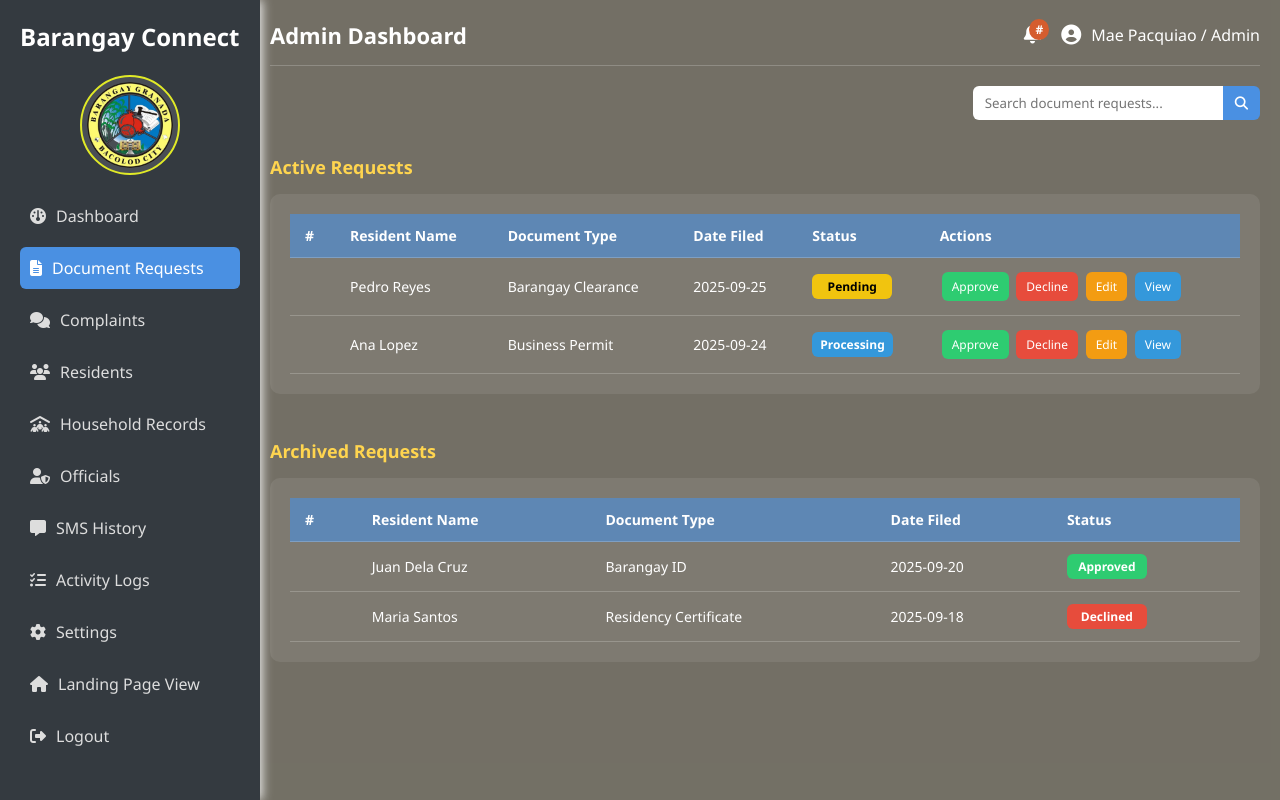
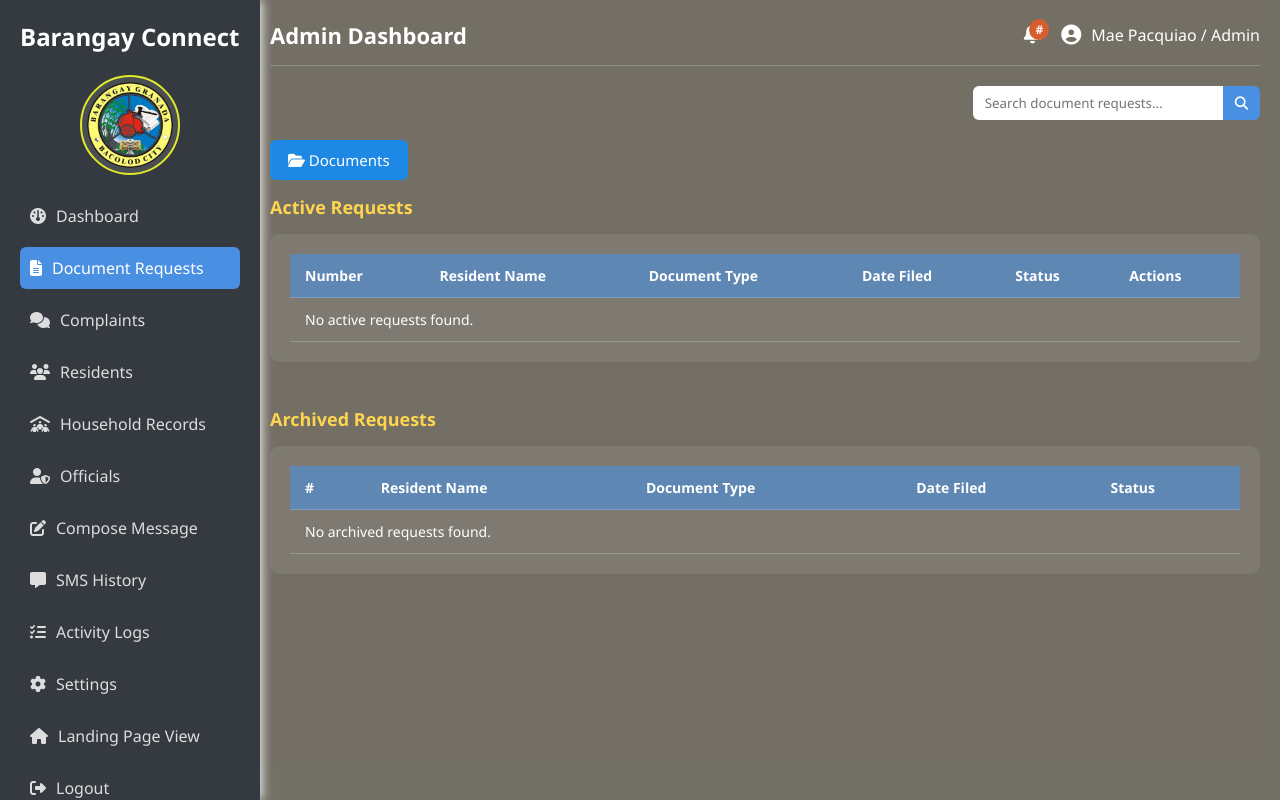
Before and after one commit to Maepacs/barangayconnect, a PHP site: page /admin/document_request.php in a window 1280 px wide. Run offline with PHP 8.4, Linux system fonts and the light colour scheme; a user stored in the database is signed in; data comes from the database, SQL or seed files in the repository; tables that the repository leaves empty hold one stand-in row (values such as "Sample post").

Commit message:
add "<li" at sidebar

```diff
--- a/admin/activity_logs.php
+++ b/admin/activity_logs.php
@@ -292,6 +292,7 @@ tr:hover {
       <li><a href="residents.php"><i class="fa-solid fa-users"></i> Residents</a></li>
       <li><a href="household.php"><i class="fa-solid fa-people-roof"></i> Household Records</a></li>
       <li><a href="officials.php"><i class="fa-solid fa-user-shield"></i> Officials</a></li>
+      <li><a href="compose_message.php"><i class="fa-solid fa-pen-to-square"></i> Compose Message</a></li>
       <li><a href="sms_history.php"><i class="fa-solid fa-message"></i> SMS History</a></li>
       <li><a href="activity_logs.php" class="active"><i class="fa-solid fa-list-check"></i> Activity Logs</a></li>
       <li><a href="settings.php"><i class="fa-solid fa-gear"></i> Settings</a></li>
--- a/admin/admin_dashboard.php
+++ b/admin/admin_dashboard.php
@@ -395,6 +395,7 @@ $notifCount = count($notifications);
       <li><a href="residents.php"><i class="fa-solid fa-users"></i> Residents</a></li>
       <li><a href="household.php"><i class="fa-solid fa-people-roof"></i> Household Records</a></li>
       <li><a href="officials.php"><i class="fa-solid fa-user-shield"></i> Officials</a></li>
+      <li><a href="compose_message.php"><i class="fa-solid fa-pen-to-square"></i> Compose Message</a></li>
       <li><a href="sms_history.php"><i class="fa-solid fa-message"></i> SMS History</a></li>
       <li><a href="activity_logs.php"><i class="fa-solid fa-list-check"></i> Activity Logs</a></li>
       <li><a href="settings.php"><i class="fa-solid fa-gear"></i> Settings</a></li>
--- a/admin/complaints.php
+++ b/admin/complaints.php
@@ -237,6 +237,7 @@ if ($result && $result->num_rows > 0) {
       <li><a href="residents.php"><i class="fa-solid fa-users"></i> Residents</a></li>
       <li><a href="household.php"><i class="fa-solid fa-people-roof"></i> Household Records</a></li>
       <li><a href="officials.php"><i class="fa-solid fa-user-shield"></i> Officials</a></li>
+      <li><a href="compose_message.php"><i class="fa-solid fa-pen-to-square"></i> Compose Message</a></li>
       <li><a href="sms_history.php"><i class="fa-solid fa-message"></i> SMS History</a></li>
       <li><a href="activity_logs.php"><i class="fa-solid fa-list-check"></i> Activity Logs</a></li>
       <li><a href="settings.php"><i class="fa-solid fa-gear"></i> Settings</a></li>
--- a/admin/document_request.php
+++ b/admin/document_request.php
@@ -1,5 +1,10 @@
 <?php
+require_once "../cons/config.php"; // ✅ Your DB connection file
+
+
 session_start();
+
+
 
 // Prevent caching
 header("Cache-Control: no-cache, no-store, must-revalidate");
@@ -203,6 +208,95 @@ body {
   cursor: pointer;
 }
 
+.documents-btn {
+  background-color: #1e88e5;
+  color: white;
+  border: none;
+  padding: 10px 18px;
+  border-radius: 6px;
+  font-size: 15px;
+  cursor: pointer;
+  transition: background 0.3s;
+}
+.documents-btn:hover {
+  background-color: #1565c0;
+}
+
+/* Modal Background */
+.modal {
+  display: none;
+  position: fixed;
+  z-index: 9999;
+  left: 0;
+  top: 0;
+  width: 100%;
+  height: 100%;
+  overflow: auto;
+  background-color: rgba(0,0,0,0.4);
+  justify-content: center;
+  align-items: center;
+}
+
+/* Modal Box */
+.modal-content {
+  background-color: #fff;
+  margin: auto;
+  padding: 30px;
+  border-radius: 10px;
+  width: 90%;
+  max-width: 450px;
+  text-align: center;
+  position: relative;
+  box-shadow: 0 8px 20px rgba(0,0,0,0.3);
+  animation: fadeIn 0.3s ease;
+}
+
+/* Modal Header */
+.modal-content h2 {
+  margin-bottom: 20px;
+  color: #333;
+}
+
+/* Close Button */
+.close {
+  position: absolute;
+  top: 10px;
+  right: 15px;
+  color: #aaa;
+  font-size: 28px;
+  font-weight: bold;
+  cursor: pointer;
+}
+.close:hover {
+  color: #000;
+}
+
+/* Document Buttons */
+.document-options button {
+  width: 100%;
+  background-color: #1976d2;
+  color: #fff;
+  border: none;
+  padding: 12px;
+  margin: 8px 0;
+  border-radius: 6px;
+  font-size: 15px;
+  cursor: pointer;
+  display: flex;
+  align-items: center;
+  justify-content: center;
+  gap: 8px;
+  transition: background 0.3s;
+}
+.document-options button:hover {
+  background-color: #0d47a1;
+}
+
+@keyframes fadeIn {
+  from { opacity: 0; transform: translateY(-20px); }
+  to { opacity: 1; transform: translateY(0); }
+}
+
 /* -------------------
    Table
 -------------------- */
@@ -316,6 +410,7 @@ tr:hover {
       <li><a href="residents.php"><i class="fa-solid fa-users"></i> Residents</a></li>
       <li><a href="household.php"><i class="fa-solid fa-people-roof"></i> Household Records</a></li>
       <li><a href="officials.php"><i class="fa-solid fa-user-shield"></i> Officials</a></li>
+      <li><a href="compose_message.php"><i class="fa-solid fa-pen-to-square"></i> Compose Message</a></li>
       <li><a href="sms_history.php"><i class="fa-solid fa-message"></i> SMS History</a></li>
       <li><a href="activity_logs.php"><i class="fa-solid fa-list-check"></i> Activity Logs</a></li>
       <li><a href="settings.php"><i class="fa-solid fa-gear"></i> Settings</a></li>
@@ -356,13 +451,41 @@ tr:hover {
       <button><i class="fa fa-search"></i></button>
     </div>
 
+    <!-- DOCUMENTS BUTTON -->
+<div class="documents">
+  <button class="documents-btn" onclick="openDocumentChooser()">
+    <i class="fa-solid fa-folder-open"></i> Documents
+  </button>
+</div>
+
+<!-- MODAL -->
+<div id="documentModal" class="modal">
+  <div class="modal-content">
+    <span class="close" onclick="closeDocumentChooser()">&times;</span>
+    <h2><i class="fa-solid fa-file"></i> Choose a Document</h2>
+
+    <div class="document-options">
+      <button onclick="generateDocument('clearance')">
+        <i class="fa-solid fa-file-lines"></i> Barangay Clearance
+      </button>
+      <button onclick="generateDocument('indigency')">
+        <i class="fa-solid fa-file-circle-exclamation"></i> Certificate of Indigency
+      </button>
+      <button onclick="generateDocument('residency')">
+        <i class="fa-solid fa-file-signature"></i> Certificate of Residency
+      </button>
+    </div>
+  </div>
+</div>
+
+
     <!-- Active Requests -->
     <h2 class="section-title">Active Requests</h2>
     <div class="table-container">
       <table id="requestsTable">
         <thead>
           <tr>
-            <th>#</th>
+            <th>Number</th>
             <th>Resident Name</th>
             <th>Document Type</th>
             <th>Date Filed</th>
@@ -371,12 +494,29 @@ tr:hover {
           </tr>
         </thead>
         <tbody>
+<?php
+  // Fetch active (pending or processing) requests
+  $query = "
+    SELECT dr.request_id, u.fullname, dr.document_type, dr.date_requested, dr.status
+    FROM document_request dr
+    JOIN users u ON dr.user_id = u.user_id
+    WHERE dr.status IN ('Pending', 'Processing')
+    ORDER BY dr.date_requested DESC
+  ";
+  $result = $conn->query($query);
+  $count = 1;
+
+  if ($result && $result->num_rows > 0):
+      while ($row = $result->fetch_assoc()):
+?>
   <tr>
-            <td></td>
-            <td>Pedro Reyes</td>
-            <td>Barangay Clearance</td>
-            <td>2025-09-25</td>
-            <td><span class="status pending">Pending</span></td>
+    <td><?php echo htmlspecialchars($count++); ?></td>
+    <td><?php echo htmlspecialchars($row['fullname']); ?></td>
+    <td><?php echo htmlspecialchars($row['document_type']); ?></td>
+    <td><?php echo htmlspecialchars($row['date_requested']); ?></td>
+    <td><span class="status <?php echo strtolower($row['status']); ?>">
+      <?php echo htmlspecialchars($row['status']); ?>
+    </span></td>
     <td>
       <button class="action-btn approve">Approve</button>
       <button class="action-btn decline">Decline</button>
@@ -384,20 +524,14 @@ tr:hover {
       <button class="action-btn view">View</button>
     </td>
   </tr>
-          <tr>
-            <td></td>
-            <td>Ana Lopez</td>
-            <td>Business Permit</td>
-            <td>2025-09-24</td>
-            <td><span class="status processing">Processing</span></td>
-            <td>
-              <button class="action-btn approve">Approve</button>
-              <button class="action-btn decline">Decline</button>
-              <button class="action-btn edit">Edit</button>
-              <button class="action-btn view">View</button>
-            </td>
-          </tr>
+<?php
+      endwhile;
+  else:
+?>
+  <tr><td colspan="6">No active requests found.</td></tr>
+<?php endif; ?>
 </tbody>
+
       </table>
     </div>
 
@@ -415,26 +549,65 @@ tr:hover {
           </tr>
         </thead>
         <tbody>
+<?php
+  // Fetch archived (approved or declined) requests
+  $archived = "
+    SELECT dr.request_id, u.fullname, dr.document_type, dr.date_requested, dr.status
+    FROM document_request dr
+    JOIN users u ON dr.user_id = u.user_id
+    WHERE dr.status IN ('Approved', 'Declined')
+    ORDER BY dr.date_requested DESC
+  ";
+  $result_archived = $conn->query($archived);
+  $count = 1;
+
+  if ($result_archived && $result_archived->num_rows > 0):
+      while ($row = $result_archived->fetch_assoc()):
+?>
   <tr>
-            <td></td>
-            <td>Juan Dela Cruz</td>
-            <td>Barangay ID</td>
-            <td>2025-09-20</td>
-            <td><span class="status approved">Approved</span></td>
+    <td><?php echo htmlspecialchars($count++); ?></td>
+    <td><?php echo htmlspecialchars($row['fullname']); ?></td>
+    <td><?php echo htmlspecialchars($row['document_type']); ?></td>
+    <td><?php echo htmlspecialchars($row['date_requested']); ?></td>
+    <td><span class="status <?php echo strtolower($row['status']); ?>">
+      <?php echo htmlspecialchars($row['status']); ?>
+    </span></td>
   </tr>
-          <tr>
-            <td></td>
-            <td>Maria Santos</td>
-            <td>Residency Certificate</td>
-            <td>2025-09-18</td>
-            <td><span class="status declined">Declined</span></td>
-          </tr>
+<?php
+      endwhile;
+  else:
+?>
+  <tr><td colspan="5">No archived requests found.</td></tr>
+<?php endif; ?>
 </tbody>
+
       </table>
     </div>
   </div>
 
   <script>
+
+function openDocumentChooser() {
+  document.getElementById("documentModal").style.display = "flex";
+}
+
+function closeDocumentChooser() {
+  document.getElementById("documentModal").style.display = "none";
+}
+
+function generateDocument(type) {
+  window.open('generate_form.php?type=' + type, '_blank');
+  closeDocumentChooser();
+}
+
+// Close modal when clicking outside
+window.onclick = function(event) {
+  const modal = document.getElementById("documentModal");
+  if (event.target === modal) {
+    modal.style.display = "none";
+  }
+}
+
     const notifBadge = document.getElementById("notifCount");
 
     function updateNotifCount() {
--- a/admin/officials.php
+++ b/admin/officials.php
@@ -367,6 +367,7 @@ th { background: rgba(74, 144, 226, 0.6); }
       <li><a href="residents.php"><i class="fa-solid fa-users"></i> Residents</a></li>
       <li><a href="household.php"><i class="fa-solid fa-people-roof"></i> Household Records</a></li>
       <li><a href="officials.php" class="active"><i class="fa-solid fa-user-shield"></i> Officials</a></li>
+      <li><a href="compose_message.php"><i class="fa-solid fa-pen-to-square"></i> Compose Message</a></li>
       <li><a href="sms_history.php"><i class="fa-solid fa-message"></i> SMS History</a></li>
       <li><a href="activity_logs.php"><i class="fa-solid fa-list-check"></i> Activity Logs</a></li>
       <li><a href="settings.php"><i class="fa-solid fa-gear"></i> Settings</a></li>
--- a/admin/residents.php
+++ b/admin/residents.php
@@ -324,6 +324,7 @@ $result = $conn->query($query);
       <li><a href="residents.php" class="active"> <i class="fa-solid fa-users"></i> Residents</a></li>
       <li><a href="household.php"><i class="fa-solid fa-people-roof"></i> Household Records</a></li>
       <li><a href="officials.php"><i class="fa-solid fa-user-shield"></i> Officials</a></li>
+      <li><a href="compose_message.php"><i class="fa-solid fa-pen-to-square"></i> Compose Message</a></li>
       <li><a href="sms_history.php"><i class="fa-solid fa-message"></i> SMS History</a></li>
       <li><a href="activity_logs.php"><i class="fa-solid fa-list-check"></i> Activity Logs</a></li>
       <li><a href="settings.php"><i class="fa-solid fa-gear"></i> Settings</a></li>
--- a/admin/settings.php
+++ b/admin/settings.php
@@ -236,6 +236,7 @@ body {
       <li><a href="residents.php"><i class="fa-solid fa-users"></i> Residents</a></li>
       <li><a href="household.php"><i class="fa-solid fa-people-roof"></i> Household Records</a></li>
       <li><a href="officials.php"><i class="fa-solid fa-user-shield"></i> Officials</a></li>
+      <li><a href="compose_message.php"><i class="fa-solid fa-pen-to-square"></i> Compose Message</a></li>
       <li><a href="sms_history.php"><i class="fa-solid fa-message"></i> SMS History</a></li>
       <li><a href="activity_logs.php"><i class="fa-solid fa-list-check"></i> Activity Logs</a></li>
       <li><a href="settings.php" class="active"><i class="fa-solid fa-gear"></i> Settings</a></li>
--- a/admin/sms_history.php
+++ b/admin/sms_history.php
@@ -270,6 +270,7 @@ tr:hover {
       <li><a href="residents.php"><i class="fa-solid fa-users"></i> Residents</a></li>
       <li><a href="household.php"><i class="fa-solid fa-people-roof"></i> Household Records</a></li>
       <li><a href="officials.php"><i class="fa-solid fa-user-shield"></i> Officials</a></li>
+      <li><a href="compose_message.php"><i class="fa-solid fa-pen-to-square"></i> Compose Message</a></li>
       <li><a href="sms_history.php" class="active"><i class="fa-solid fa-message"></i> SMS History</a></li>
       <li><a href="activity_logs.php"><i class="fa-solid fa-list-check"></i> Activity Logs</a></li>
       <li><a href="settings.php"><i class="fa-solid fa-gear"></i> Settings</a></li>
--- a/officials/docs_req.php
+++ b/officials/docs_req.php
@@ -426,6 +426,7 @@ tr:hover {
       <li><a href="docs_req.php" class="active"> <i class="fa-solid fa-file-lines"></i> Document Requests</a></li>
       <li><a href="complaints.php"><i class="fa-solid fa-comments"></i> Complaints</a></li>
       <li><a href="residents.php"><i class="fa-solid fa-users"></i> Residents</a></li>
+      <li><a href="household.php" class="active"><i class="fa-solid fa-people-roof"></i> Household Records</a></li>
       <li><a href="sms_history.php"><i class="fa-solid fa-message"></i> SMS History</a></li>
       <li><a href="activity_logs.php"><i class="fa-solid fa-list-check"></i> Activity Logs</a></li>
       <li><a href="settings.php"><i class="fa-solid fa-gear"></i> Settings</a></li>
--- a/officials/officials_dashboard.php
+++ b/officials/officials_dashboard.php
@@ -115,6 +115,7 @@ htmlspecialchars($position);
       <li><a href="docs_req.php"><i class="fa-solid fa-file-lines"></i> Document Requests</a></li>
       <li><a href="complaints.php"><i class="fa-solid fa-comments"></i> Complaints</a></li>
       <li><a href="residents.php"><i class="fa-solid fa-users"></i> Residents</a></li>
+      <li><a href="household.php" class="active"><i class="fa-solid fa-people-roof"></i> Household Records</a></li>
       <li><a href="sms_history.php"><i class="fa-solid fa-message"></i> SMS History</a></li>
       <li><a href="activity_logs.php"><i class="fa-solid fa-list-check"></i> Activity Logs</a></li>
       <li><a href="settings.php"><i class="fa-solid fa-gear"></i> Settings</a></li>
```
Also changed, not shown: admin/landing_page.php (+17 -0 lines). Lines whose indentation alone changed are shown as unchanged.
